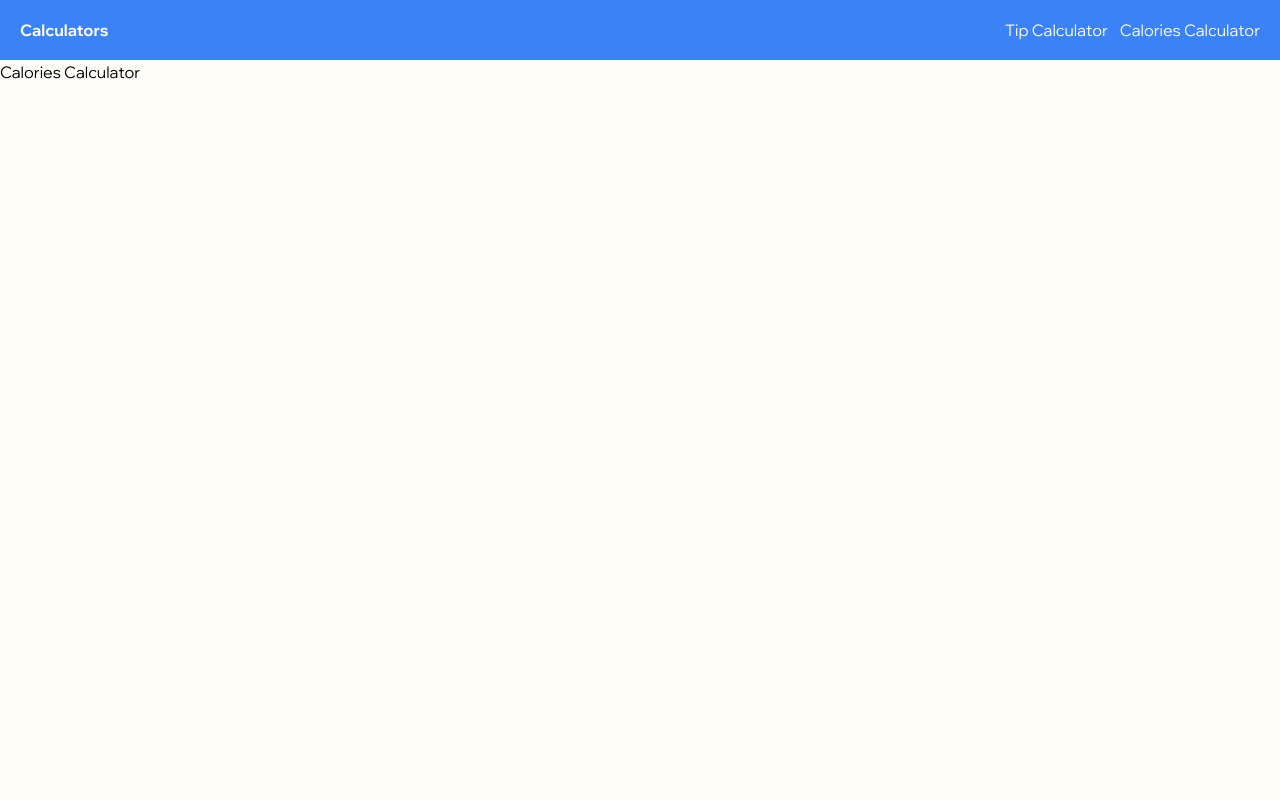
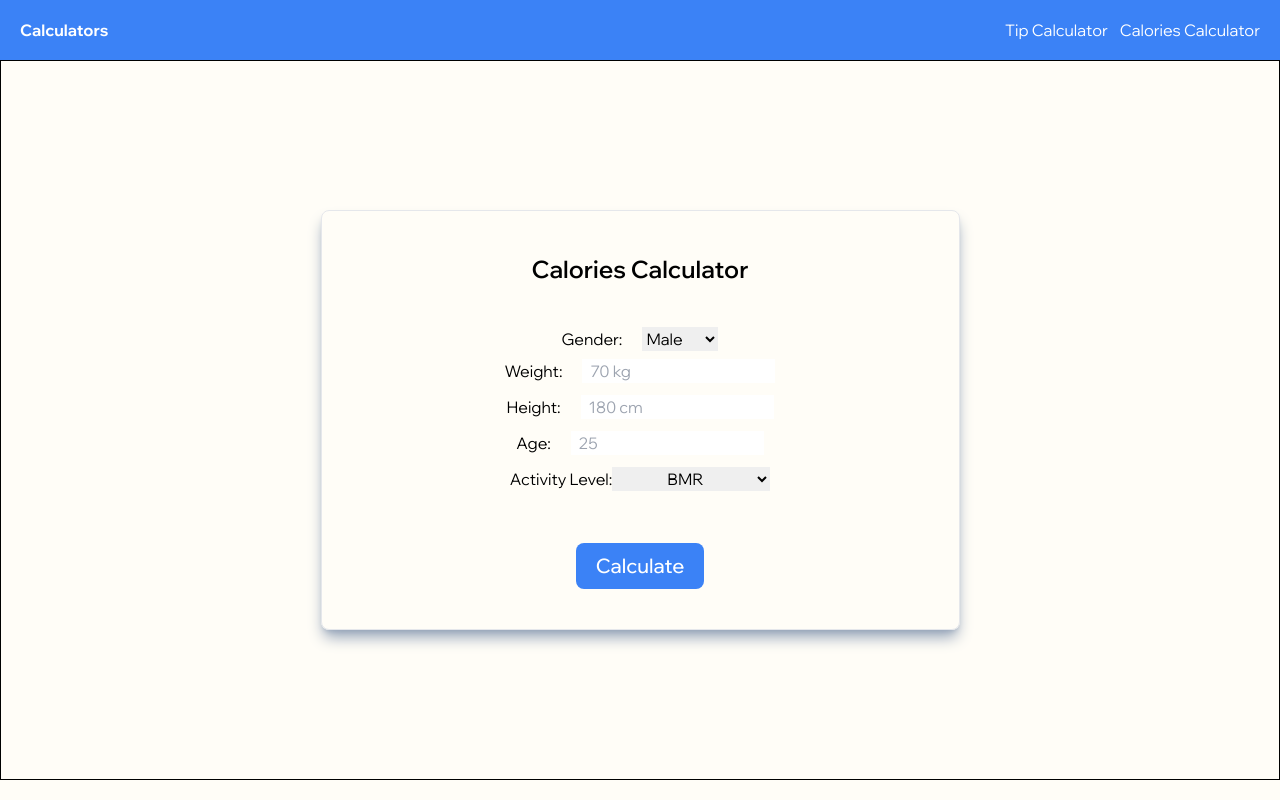
Before and after one commit to plode-v/calculators, a React (Vite) app in the folder client/: page /calories-calculator in a window 1280 px wide. Built offline with nearby package versions, Linux system fonts and the light colour scheme.

Commit message:
Update CaloriesCalculator.tsx

```diff
--- a/client/package.json
+++ b/client/package.json
@@ -12,6 +12,7 @@
   "dependencies": {
     "react": "^18.2.0",
     "react-dom": "^18.2.0",
+    "react-icons": "^4.8.0",
     "react-router-dom": "^6.11.1"
   },
   "devDependencies": {
--- /dev/null
+++ b/client/src/components/CaloriesResult.tsx
@@ -0,0 +1,9 @@
+import React from 'react'
+
+const CaloriesResult = () => {
+    return (
+        <div>CaloriesResult</div>
+    )
+}
+
+export default CaloriesResult
--- a/client/src/components/Input.tsx
+++ b/client/src/components/CustomInput.tsx
@@ -1,4 +1,4 @@
-const Input = ({label, placeholder, value, type, onChange, inputStyle, divStyle, labelStyle, min} :any) => {
+const CustomInput = ({label, placeholder, value, type, onChange, inputStyle, divStyle, labelStyle, min, step} :any) => {
     return (
         <div className={divStyle}>
             <label className={labelStyle}>{label}</label>
@@ -9,9 +9,11 @@ const Input = ({label, placeholder, value, type, onChange, inputStyle, divStyle,
                 onChange={onChange}
                 className={inputStyle}
                 min={min}
+                required
+                step={step}
             />
         </div>
     )
 }
 
-export default Input
+export default CustomInput
--- a/client/src/components/HomeIcon.tsx
+++ b/client/src/components/HomeIcon.tsx
@@ -3,7 +3,6 @@ import { RiBillFill } from "react-icons/ri"
 const HomeIcon = ({ icon, name, divStyle, iconStyle }) => {
     return (
         <div className={divStyle}>
-
         </div>
     )
 }
--- /dev/null
+++ b/client/src/components/Option.tsx
@@ -0,0 +1,11 @@
+import React from 'react'
+
+const Option = ({ label, labelStyle, name, id, }) => {
+    return (
+        <div>
+            <label htmlFor={}>{}</label>
+        </div>
+    )
+}
+
+export default Option
--- /dev/null
+++ b/client/src/components/Select.tsx
@@ -0,0 +1,15 @@
+import React from 'react'
+
+const Select = ({ name, id, optionName, optionValue,  }) => {
+    return (
+        <div>
+            <label htmlFor="">
+                <select name="" id="">
+                    <option value=""></option>
+                </select>
+            </label>
+        </div>
+    )
+}
+
+export default Select
--- a/client/src/components/index.ts
+++ b/client/src/components/index.ts
@@ -1,3 +1,3 @@
 export { default as Navbar } from "./Navbar"
-export { default as Input } from "./Input"
+export { default as CustomInput } from "./CustomInput"
 export { default as HomeIcon } from "./HomeIcon"
--- a/client/src/constants/index.ts
+++ b/client/src/constants/index.ts
@@ -27,3 +27,12 @@ export const currencyNames = [
     "Yuan",
 
 ]
+
+export const activityLevel = [
+    "BMR",
+    "Sedentary",
+    "Lightly Active",
+    "Moderately Active",
+    "Active",
+    "Very Active"
+]
--- a/client/src/pages/CaloriesCalculator.tsx
+++ b/client/src/pages/CaloriesCalculator.tsx
@@ -1,6 +1,126 @@
+import { useState } from "react"
+import { CustomInput } from "../components";
+
 const CaloriesCalculator = () => {
+
+    // FIX CANNOT ADD DEGITS INTO INPUT
+
+    const [gender, setGender] = useState<string>("male");
+    const [weight, setWeight] = useState<number>();
+    const [height, setHeight] = useState<number>();
+    const [age, setAge] = useState<number>()
+    const [activity, setActivity] = useState<number>(1);
+    const [calculate, setCalculate] = useState(false);
+    const [bmr, setBmr] = useState<number>();
+
+    const handleWeight = (e: any) => {
+        setWeight(parseFloat(e.target.value));
+    }
+
+    const handleGender = (e: any) => {
+        setGender(e.target.value);
+    }
+
+    const handleHeight = (e: any) => {
+        const parsedHeight = parseFloat(e.target.value);
+        setHeight(parsedHeight);
+    }
+
+    const handleAge = (e: any) => {
+        const parsedAge = parseFloat(e.target.value);
+        setAge(parsedAge);
+    }
+
+    const handleActivity = (e: any) => {
+        const parsedActivity = parseFloat(e.target.value);
+        setActivity(parsedActivity);
+    }
+
+    const handleChange = (e: any) => {
+        e.preventDefault();
+
+        if (gender === "male") {
+            setBmr(Math.round((weight * 10) + (6.25 * height) - (5 * age) + 5));
+        } else {
+            setBmr(Math.round((weight * 10) + (6.26 * height) - (5 * age )- 16));
+        }
+
+        setCalculate(true)
+
+    }
+
     return (
-        <div>Calories Calculator</div>
+        <div className="border border-black h-[90vh] flex items-center justify-center">
+            <div className="w-1/2 h-max border rounded-lg shadow-lg shadow-slate-400">
+                <h1 className="flex justify-center py-10 text-[24px] font-[600]">Calories Calculator</h1>
+
+                {calculate && (
+                    <div>
+                        {bmr}
+                    </div>
+                )}
+
+                <form className="flex items-center justify-center flex-wrap flex-col" onSubmit={handleChange}>
+                    <div className="flex-1 flex mb-2">
+                        <label htmlFor="gender" className="pr-5">Gender:</label>
+                        <select name="gender" id="gender" value={gender} onChange={handleGender}>
+                            <option value="male">Male</option>
+                            <option value="female">Female</option>
+                        </select>
+                    </div>
+                    <CustomInput
+                        type="number"
+                        label="Weight:"
+                        placeholder="70 kg"
+                        value={weight}
+                        onChange={handleWeight}
+                        inputStyle="placeholder:p-2"
+                        divStyle="flex flex-1 mb-3"
+                        labelStyle="pr-5"
+                        min="0"
+                        step="any"
+                    />
+                    <CustomInput
+                        type="number"
+                        label="Height:"
+                        placeholder="180 cm"
+                        value={height}
+                        onChange={handleHeight}
+                        inputStyle="placeholder:p-2"
+                        divStyle="flex flex-1 mb-3"
+                        labelStyle="pr-5"
+                        min="0"
+                        step="any"
+                    />
+                    <CustomInput
+                        type="number"
+                        label="Age:"
+                        placeholder="25"
+                        value={age}
+                        onChange={handleAge}
+                        inputStyle="placeholder:p-2"
+                        divStyle="flex flex-1 mb-3"
+                        labelStyle="pr-5"
+                        min="0"
+                        step="any"
+                    />
+                    <div className="flex flex-1 mb-3">
+                        <label htmlFor="activity">Activity Level:</label>
+                        <select name="activity" id="activity" className="text-center" value={activity} onChange={handleActivity}>
+                            <option value="1">BMR</option>
+                            <option value="1.2">Sedentary</option>
+                            <option value="1.375">Light Active</option>
+                            <option value="1.55">Moderately Active</option>
+                            <option value="1.725">Active</option>
+                            <option value="1.9">Very Active</option>
+                        </select>
+                    </div>
+                    <button className="bg-blue-500 rounded-lg my-10 hover:scale-105 duration-100" type="submit">
+                        <h4 className="px-5 py-2 text-[20px] font-[500] text-white">Calculate</h4>
+                    </button>
+                </form>
+            </div>
+        </div>
     )
 }
 
--- a/client/src/pages/Home.tsx
+++ b/client/src/pages/Home.tsx
@@ -6,7 +6,7 @@ const Home = () => {
     return (
         <div className="h-[90vh] flex justify-center items-center">
             <div className="flex w-1/3 flex-wrap gap-5 justify-between">
-                <RiBillFill className="text-[100px]" />
+                <RiBillFill className="text-[100px] text-slate-500" href="" />
             </div>
         </div>
     )
--- a/client/src/pages/TipCalculator.tsx
+++ b/client/src/pages/TipCalculator.tsx
@@ -1,5 +1,5 @@
 import { useState } from "react"
-import { Input } from "../components"
+import { CustomInput } from "../components"
 
 const TipCalculator = () => {
 
@@ -35,7 +35,7 @@ const TipCalculator = () => {
     }
 
     const calculatePerPerson = (): string => {
-        const perPerson = bill !== undefined ? bill / people : NaN;
+        const perPerson = bill !== undefined ? parseFloat(calculateTotalAmount()) / people : NaN;
         return isNaN(perPerson) ? "" : ((perPerson).toFixed(2)).toString();
     }
 
@@ -46,7 +46,7 @@ const TipCalculator = () => {
                     <h1 className="text-[24px] font-[600]">Tip Calculator</h1>
                 </div>
                 <div className="items-center justify-center flex flex-col">
-                    <Input
+                    <CustomInput
                         label="Total Bill"
                         type="number"
                         placeholder="100"
@@ -57,7 +57,7 @@ const TipCalculator = () => {
                         inputStyle="border focus:outline-none"
                         min="0"
                     />
-                    <Input
+                    <CustomInput
                         label="Tip Percentage"
                         type="number"
                         placeholder="15%"
@@ -68,7 +68,7 @@ const TipCalculator = () => {
                         inputStyle="border focus:outline-none"
                         min="0"
                     />
-                    <Input
+                    <CustomInput
                         label="People"
                         type="number"
                         placeholder="1"
```
Also changed, not shown: 1 other file (tests, documents, lock files or other folders).
